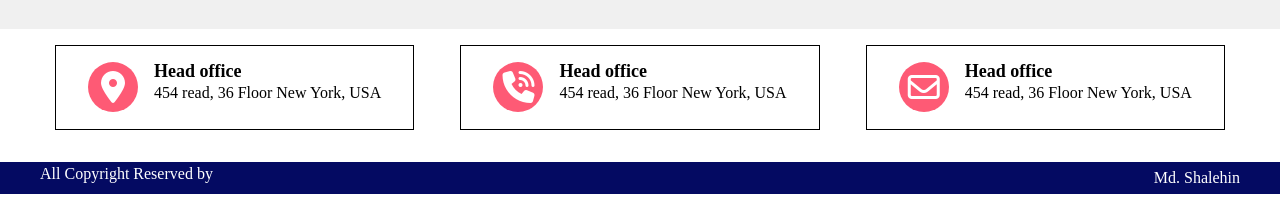
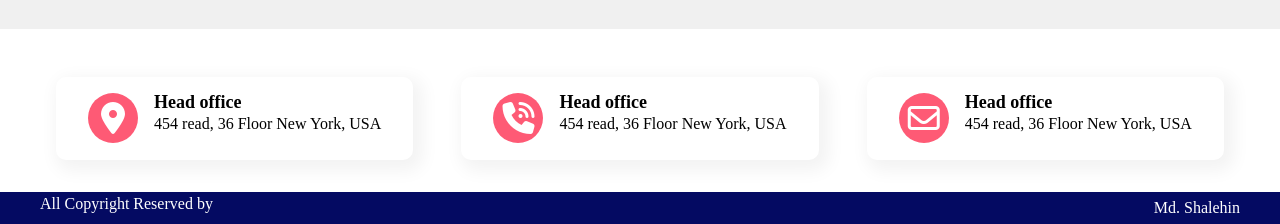
Before and after one commit to princeghub/Landing-Page, a plain HTML site: page index.html in a window 1280 px wide. Shown: the part 3702-3926 px from the top of the page. Before the commit the page ends 3896 px from the top, so only its background shows below. Drawn offline with Linux system fonts and the light colour scheme.

Commit message:
06-10-2024

```diff
--- a/style.css
+++ b/style.css
@@ -680,14 +680,17 @@ span{
 
 
 footer{
-  margin-top: 1em;
+  margin-top: 3em;
 }
 footer .footer-flex{
   display: flex;
   align-items: center;
   gap: 1em;
-  border: 1px solid #000;
   padding: 1em 2em;
+  border-radius: 10px;
+  -webkit-box-shadow: 5px 6px 17px 5px rgba(0,0,0,0.09);
+-moz-box-shadow: 5px 6px 17px 5px rgba(0,0,0,0.09);
+box-shadow: 5px 6px 17px 5px rgba(0,0,0,0.05);
 }
 footer .footer-flex i{
   font-size: 2em;
```
